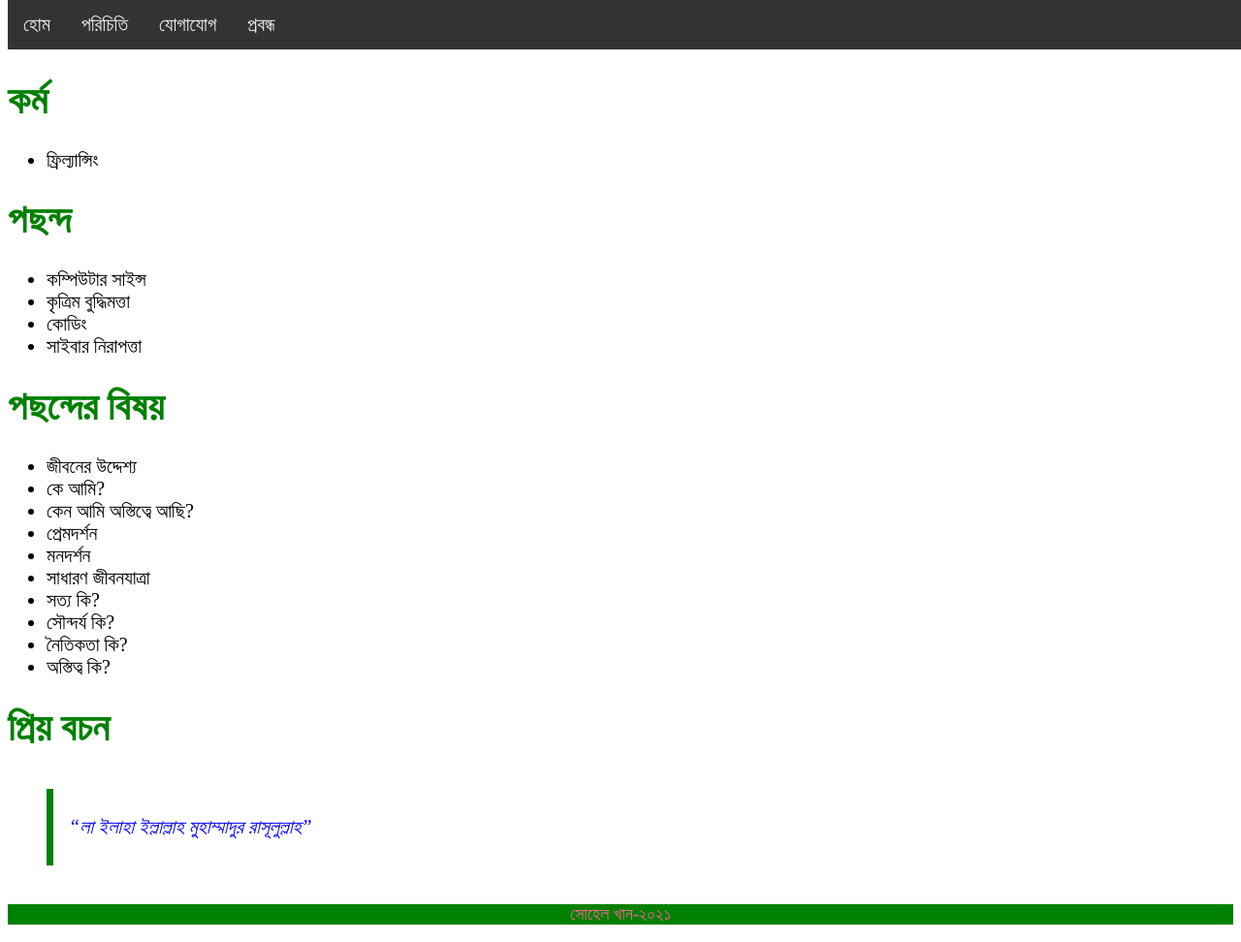
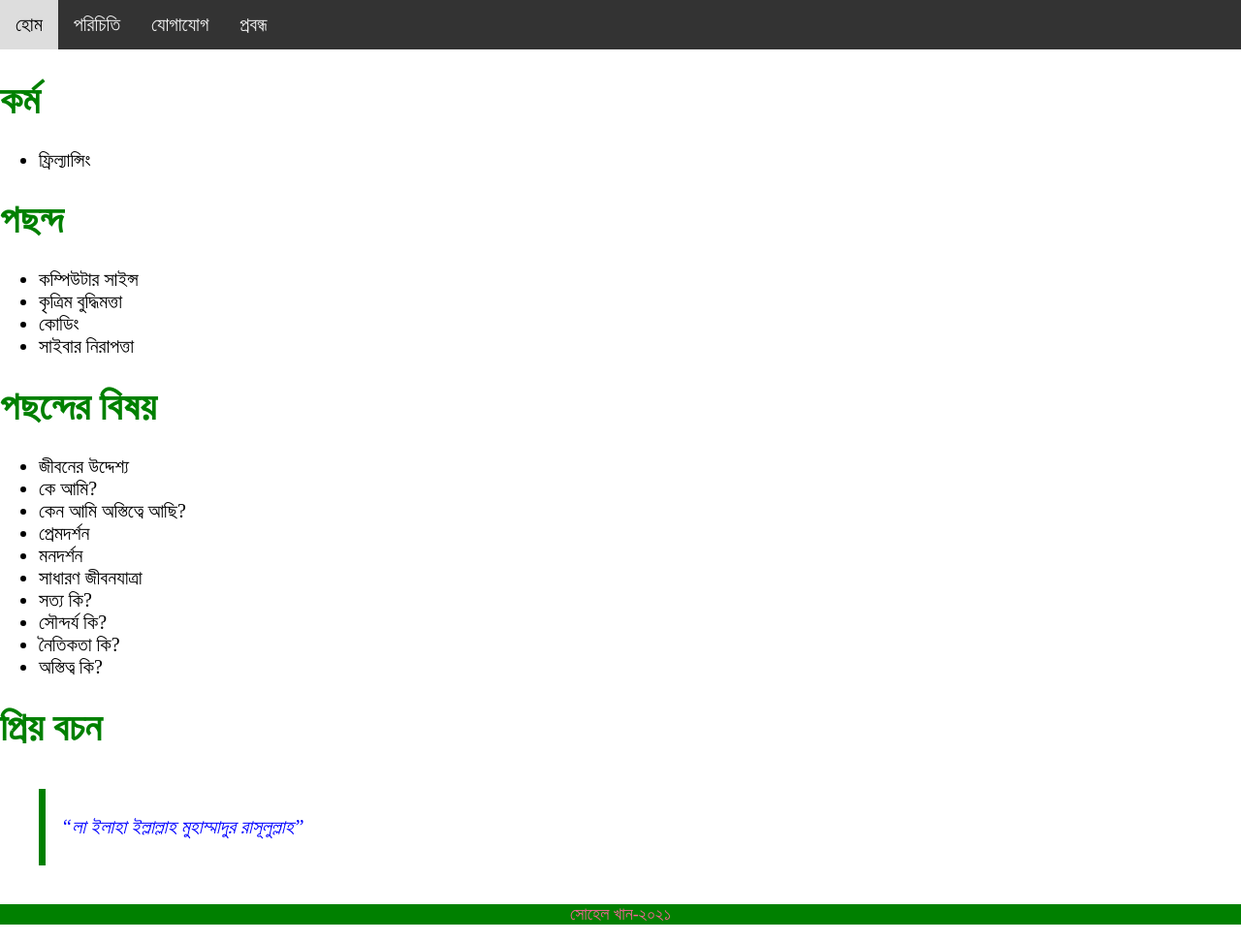
Before and after one commit to sohelkhanz/sohelkhanz.github.io, a Jekyll site: the page built from index.md, in a window 1280 px wide and 972 px high. Shown: the whole window at 97% size. Built offline with Jekyll 4.4.1, drawn with Linux system fonts in a browser that asks for light colours.

Commit message:
Update style.css

```diff
--- a/assets/css/style.css
+++ b/assets/css/style.css
@@ -2,6 +2,7 @@
 html {
   font-size: 20px;
 }
+body {margin:0;}
 /* The navigation bar */
 .navbar {
   overflow: hidden;
```
